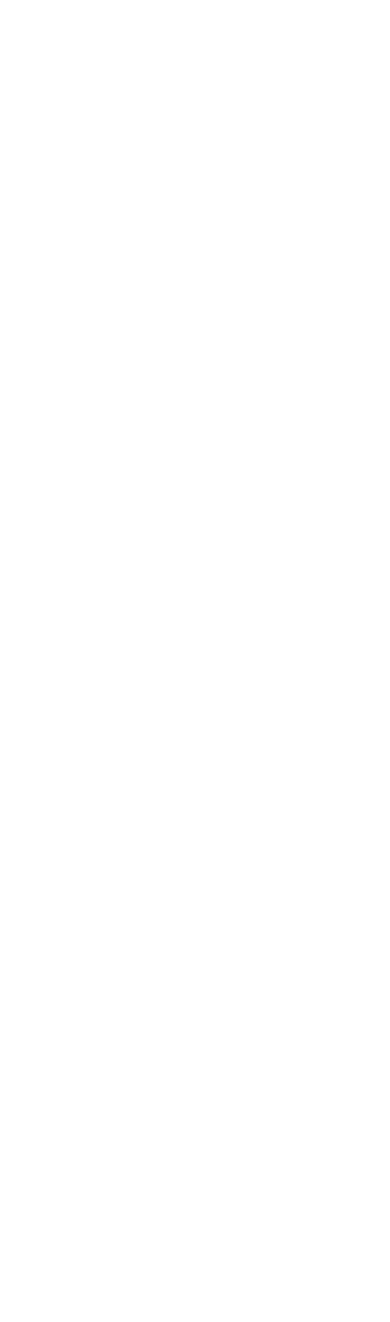
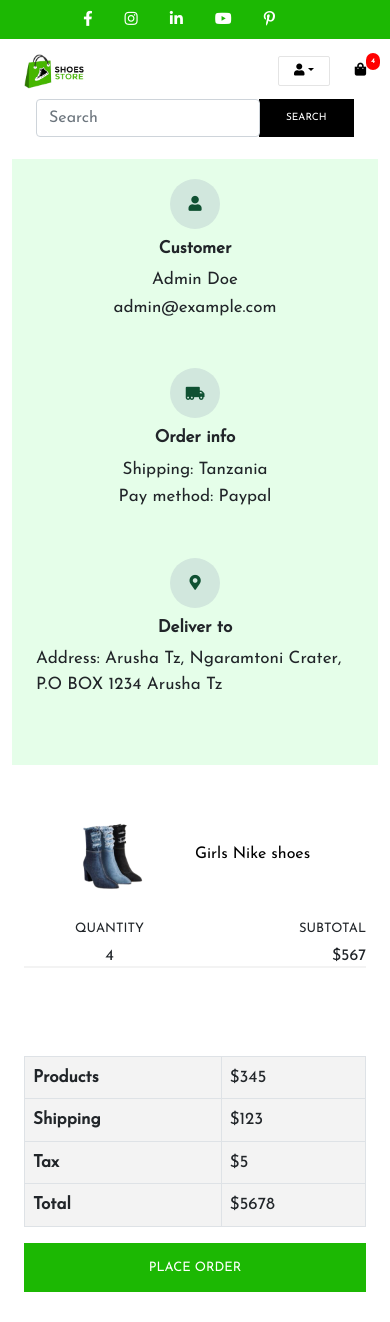
Before and after one commit to Harshana369/ecommcer-project-one-, a React (Create React App) app: page /placeorder in a window 390 px wide. Before the commit this address had no page. Before the commit the page ends 844 px from the top, so only its background shows below. Built offline with nearby package versions, Linux system fonts and the light colour scheme.

Commit message:
create placeorder screen

```diff
--- a/src/App.js
+++ b/src/App.js
@@ -10,6 +10,7 @@ import ProfileScreen from './screens/ProfileScreen';
 import CartScreen from "./screens/CartScreen";
 import ShippingScreen from "./screens/ShippingScreen";
 import PaymentScreen from "./screens/PaymentScreen"
+import PlaceOrderScreen from "./screens/PlaceOrderScreen"
 const App = () => {
   return (
     <BrowserRouter>
@@ -22,6 +23,7 @@ const App = () => {
         <Route path="/cart" element={<CartScreen />} />
         <Route path="/shipping" element={<ShippingScreen />} />
         <Route path="/payment" element={<PaymentScreen />} />
+        <Route path="/placeorder" element={<PlaceOrderScreen />} />
       </Routes>
     </BrowserRouter>
   );
--- a/src/responsive.css
+++ b/src/responsive.css
@@ -30,6 +30,26 @@
   .author-card-avatar img {
     margin-top: -20%;
   }
+
+    .order-box {
+    width: 50px;
+    height: 50px;
+    font-size: 15px;
+  }
+  .order-detail p {
+    font-size: 12px;
+  }
+  .order-detail {
+    padding: 20px 0;
+  }
+  .order-detail h5 {
+    font-size: 13px;
+  }
+  .subtotal-order button {
+    margin-bottom: 30px;
+  }
+
+
 }
 @media (max-width: 768px) {
   .pc-header {
@@ -137,6 +157,21 @@
   .login-center {
     padding: 20px 0;
   }
+/* --------place order screen ---------- */
+
+.center {
+    display: flex;
+    justify-content: center;
+    align-items: center;
+    flex-direction: column;
+  }
+  .center h5 {
+    font-size: 17px;
+    margin-top: 10px;
+  }
+  .center p {
+    font-size: 17px;
+  }
 }
 @media (max-width: 400px) {
   /* -----subscribe -------  */
--- /dev/null
+++ b/src/screens/PlaceOrderScreen.js
@@ -0,0 +1,138 @@
+import React from "react";
+import { Link } from "react-router-dom";
+import Header from "./../components/Header";
+
+const PlaceOrderScreen = () => {
+  window.scrollTo(0, 0);
+
+  const placeOrderHandler = (e) => {
+    e.preventDefault();
+  };
+
+  return (
+    <>
+      <Header />
+      <div className="container">
+        <div className="row  order-detail">
+          <div className="col-lg-4 col-sm-4 mb-lg-4 mb-5 mb-sm-0">
+            <div className="row ">
+              <div className="col-md-4 center">
+                <div className="alert-success order-box">
+                  <i class="fas fa-user"></i>
+                </div>
+              </div>
+              <div className="col-md-8 center">
+                <h5>
+                  <strong>Customer</strong>
+                </h5>
+                <p>Admin Doe</p>
+                <p>admin@example.com</p>
+              </div>
+            </div>
+          </div>
+          {/* 2 */}
+          <div className="col-lg-4 col-sm-4 mb-lg-4 mb-5 mb-sm-0">
+            <div className="row">
+              <div className="col-md-4 center">
+                <div className="alert-success order-box">
+                  <i className="fas fa-truck-moving"></i>
+                </div>
+              </div>
+              <div className="col-md-8 center">
+                <h5>
+                  <strong>Order info</strong>
+                </h5>
+                <p>Shipping: Tanzania</p>
+                <p>Pay method: Paypal</p>
+              </div>
+            </div>
+          </div>
+          {/* 3 */}
+          <div className="col-lg-4 col-sm-4 mb-lg-4 mb-5 mb-sm-0">
+            <div className="row">
+              <div className="col-md-4 center">
+                <div className="alert-success order-box">
+                  <i className="fas fa-map-marker-alt"></i>
+                </div>
+              </div>
+              <div className="col-md-8 center">
+                <h5>
+                  <strong>Deliver to</strong>
+                </h5>
+                <p>
+                  Address: Arusha Tz, Ngaramtoni Crater, P.O BOX 1234 Arusha Tz
+                </p>
+              </div>
+            </div>
+          </div>
+        </div>
+
+        <div className="row order-products justify-content-between">
+          <div className="col-lg-8">
+            {/* <Message variant="alert-info mt-5">Your cart is empty</Message> */}
+
+            <div className="order-product row">
+              <div className="col-md-3 col-6">
+                <img src="/images/8.png" alt="product" />
+              </div>
+              <div className="col-md-5 col-6 d-flex align-items-center">
+                <Link to={"/"}>
+                  <h6>Girls Nike shoes</h6>
+                </Link>
+              </div>
+              <div className="mt-3 mt-md-0 col-md-2 col-6  d-flex align-items-center flex-column justify-content-center ">
+                <h4>QUANTITY</h4>
+                <h6>4</h6>
+              </div>
+              <div className="mt-3 mt-md-0 col-md-2 col-6 align-items-end  d-flex flex-column justify-content-center ">
+                <h4>SUBTOTAL</h4>
+                <h6>$567</h6>
+              </div>
+            </div>
+          </div>
+          {/* total */}
+          <div className="col-lg-3 d-flex align-items-end flex-column mt-5 subtotal-order">
+            <table className="table table-bordered">
+              <tbody>
+                <tr>
+                  <td>
+                    <strong>Products</strong>
+                  </td>
+                  <td>$345</td>
+                </tr>
+                <tr>
+                  <td>
+                    <strong>Shipping</strong>
+                  </td>
+                  <td>$123</td>
+                </tr>
+                <tr>
+                  <td>
+                    <strong>Tax</strong>
+                  </td>
+                  <td>$5</td>
+                </tr>
+                <tr>
+                  <td>
+                    <strong>Total</strong>
+                  </td>
+                  <td>$5678</td>
+                </tr>
+              </tbody>
+            </table>
+            <button type="submit" onClick={placeOrderHandler}>
+              <Link to="/order" className="text-white">
+                PLACE ORDER
+              </Link>
+            </button>
+            {/* <div className="my-3 col-12">
+                <Message variant="alert-danger">{error}</Message>
+              </div> */}
+          </div>
+        </div>
+      </div>
+    </>
+  );
+};
+
+export default PlaceOrderScreen;
```
